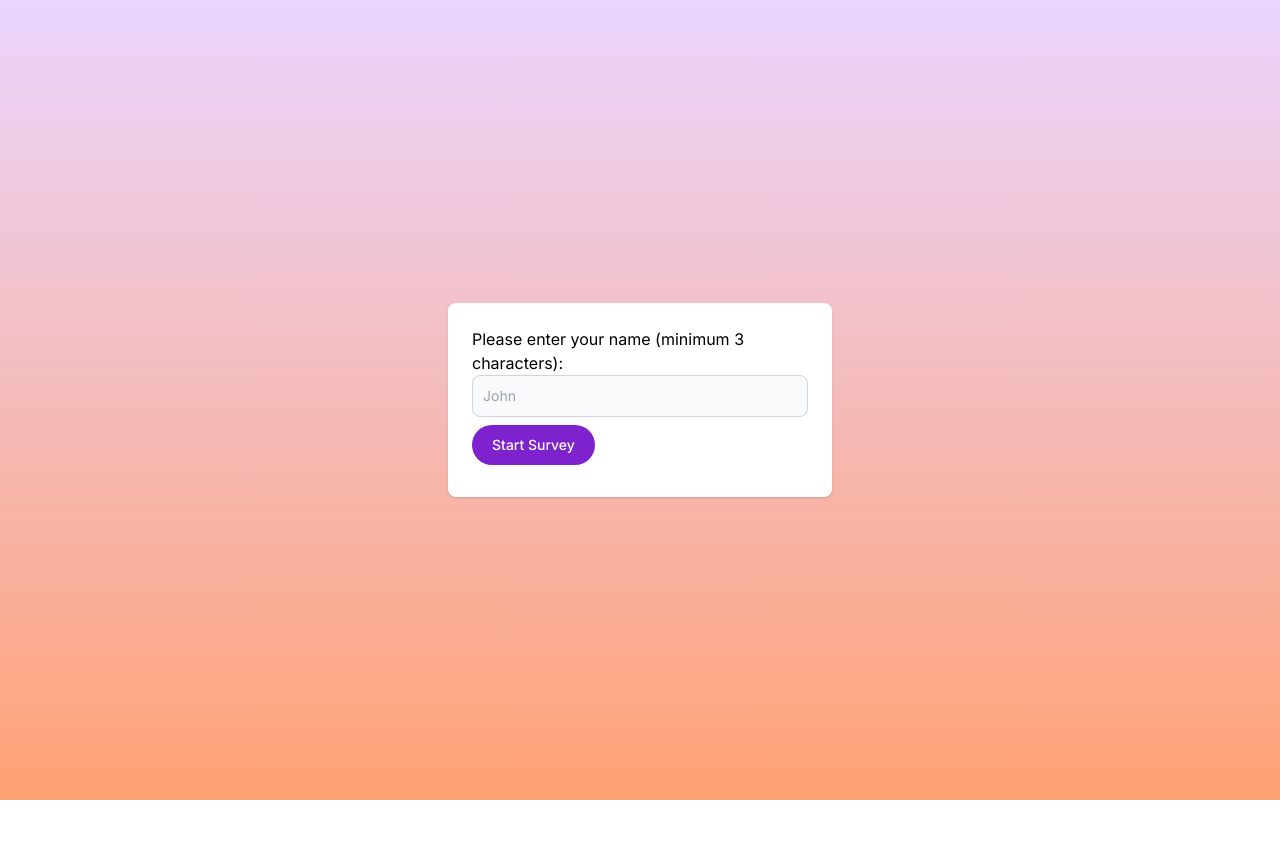
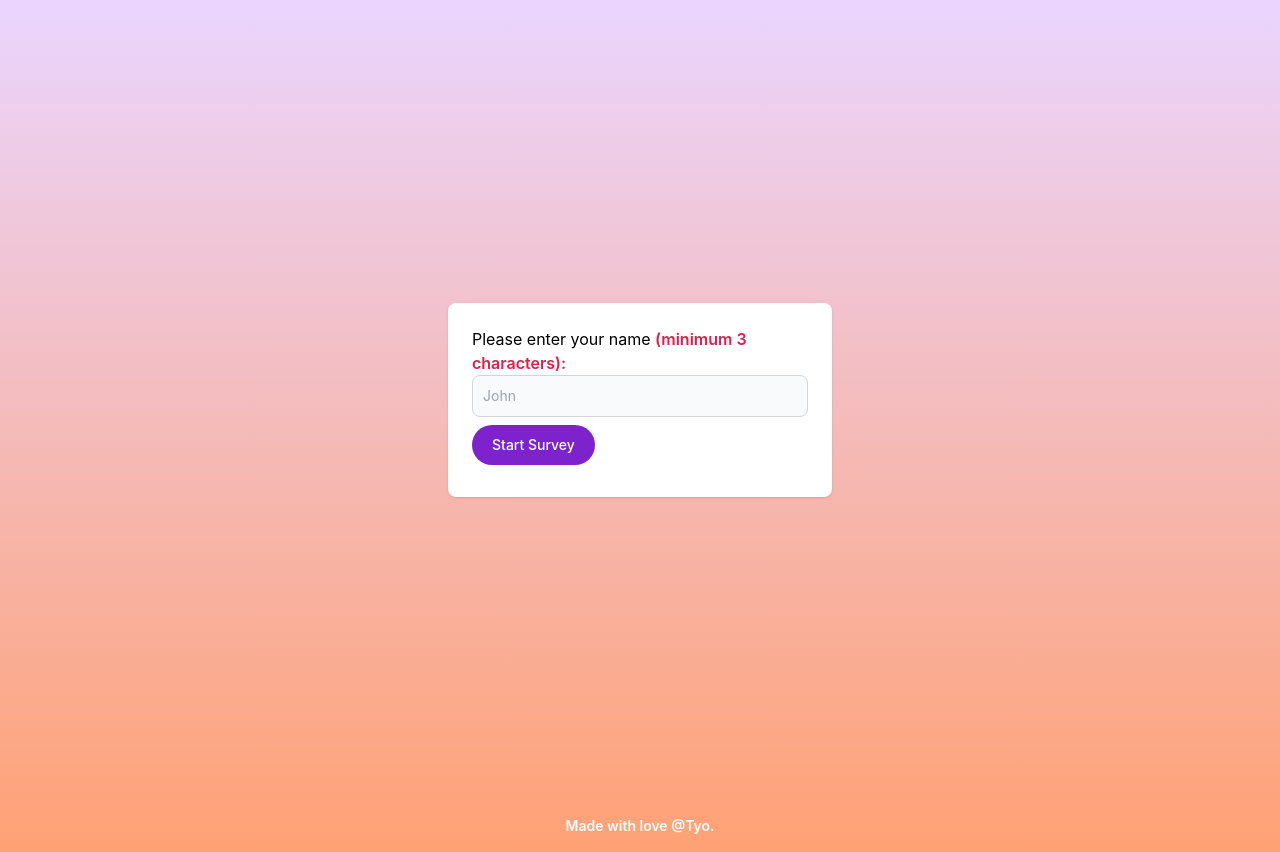
Before and after one commit to tyoprataama/Front-End-React-Test-Tyo, a Next.js app: page / in a window 1280 px wide. Before the commit the page ends 800 px from the top, so only its background shows below. Built offline with nearby package versions, Linux system fonts and the light colour scheme.

Commit message:
fix styling

```diff
--- a/app/components/Card.jsx
+++ b/app/components/Card.jsx
@@ -5,7 +5,7 @@ import React, {
 const Card = ({questionData, onAnswerSubmit, currentQuestionIndex}) => {
    const { question, options, num, isLocked } = questionData;
   const [selectedAnswer, setSelectedAnswer] = useState(null);
-  const isLastQuestion = currentQuestionIndex === options.length;
+  const isLastQuestion = currentQuestionIndex === questionData.length - 1;
 
   const handleSubmit = (e) => {
     e.preventDefault();
@@ -20,22 +20,22 @@ const Card = ({questionData, onAnswerSubmit, currentQuestionIndex}) => {
   };
 
   return (
-   <div className="flex flex-col items-center justify-center w-screen">
-  <div className="max-w-sm px-6 py-20 bg-white border border-none rounded-lg shadow">
-    <h1>{num}</h1>
-    <p>{question}</p>
+   <div className="flex flex-col items-center justify-center w-screen p-6">
+  <div className="max-w-sm px-6 py-6 pb-20 bg-white border border-none rounded-3xl shadow">
+    <h1 className="head font-bold text-indigo-200 mb-5">{num}</h1>
+    <p className="paragrap text-indigo-400 font-semibold mb-3">{question}</p>
     <form onSubmit={handleSubmit}>
       {options?.map((answer, index) => (
-        <label key={index} className="block">
+        <label key={index} className="block option text-indigo-400 flex items-center">
   <input
     type="radio"
     value={answer}
     checked={selectedAnswer === answer}
     onChange={() => setSelectedAnswer(answer)}
     disabled={isLocked}
-            className="mr-2"
+    className="h-5 w-5 rounded-full text-purple-600 focus:ring-4 border-2 border-purple-600"
   />
-          {answer}
+  <span className="ml-2">{answer}</span>
 </label>
       ))}
     </form>
@@ -43,7 +43,7 @@ const Card = ({questionData, onAnswerSubmit, currentQuestionIndex}) => {
   {!isLocked && (
     <div className="max-w-sm w-full px-10">
       <button
-        className="w-full text-white bg-purple-700 hover:bg-purple-800 focus:outline-none focus:ring-4 focus:ring-purple-300 font-medium rounded-full text-sm px-5 py-2.5 text-center mb-2 mt-5"
+        className="w-full text-white bg-purple-800 hover:bg-purple-700 focus:outline-none focus:ring-4 focus:ring-purple-800 font-medium rounded-full text-sm px-5 py-2.5 text-center mb-2 mt-5"
         onClick={handleNextQuestion}
         disabled={!selectedAnswer}
       >
--- a/app/components/End.jsx
+++ b/app/components/End.jsx
@@ -9,7 +9,7 @@ const End = ({
       onRestart();
     };
   return (
-       <div className="flex flex-col items-center justify-center h-screen w-screen">
+       <div className="flex flex-col items-center justify-center h-screen w-screen p-6">
   <div className="max-w-sm p-6 bg-white border border-none rounded-lg shadow">
       <h2>Survey Completed!</h2>
       <p>Thank you {userName} for completing the survey.</p>
--- /dev/null
+++ b/app/components/Footer.jsx
@@ -0,0 +1,15 @@
+import React from 'react'
+
+const Footer = () => {
+  return (
+   <footer className="w-screen p-4 text-center">
+  <div className="mx-auto md:flex md:items-center justify-center">
+    <span className="text-sm font-semibold text-white sm:text-center">Made with love @Tyo.</span>
+  </div>
+</footer>
+
+
+  )
+}
+
+export default Footer
--- a/app/components/Survey.jsx
+++ b/app/components/Survey.jsx
@@ -104,7 +104,7 @@ const Survey = () => {
       {!surveyStarted && (
         <div className="flex flex-col items-center justify-center h-screen">
   <div className="max-w-sm p-6 bg-white border border-none rounded-lg shadow">
-    <p>Please enter your name (minimum 3 characters):</p>
+    <p>Please enter your name <span className='text-rose-600 font-semibold'> (minimum 3 characters):</span></p>
     <input
       type="text"
       className="bg-gray-50 border border-gray-300 text-gray-900 text-sm rounded-lg focus:ring-blue-500 focus:border-blue-500 block w-full p-2.5"
@@ -126,7 +126,7 @@ const Survey = () => {
       {surveyStarted && !surveyComplete && (
         <>
           <div className="p-4 flex flex-col items-center justify-center gap-4 h-screen">
-            <div className="bg-indigo-300 h-1 w-full px-5">
+            <div className="bg-indigo-300 h-1 w-full">
               <div className="bg-indigo-500 h-full" style={{ width: `${(currentQuestionIndex + 1) / questions.length * 100}%` }} />
             </div>
           <p className='max-w-sm p-6 bg-white border border-none rounded-lg shadow mt-10'>Time Left: {timer} seconds</p>
--- a/app/globals.css
+++ b/app/globals.css
@@ -1,6 +1,7 @@
 @tailwind base;
 @tailwind components;
 @tailwind utilities;
+@import url('https://fonts.googleapis.com/css2?family=Inter:wght@400;500;600;700;800&display=swap');
 
 
 
@@ -8,4 +9,15 @@ body {
   background: rgb(255, 161, 116);
   background: linear-gradient(0deg, rgba(255, 161, 116, 1) 0%, rgba(234, 213, 255, 1) 100%);
   background-repeat: no-repeat;
+  font-family: 'Inter',
+  sans-serif;
 }
+.head{
+  font-size: 40px;
+}
+.paragrap{
+  font-size: 25px;
+}
+.option{
+  font-size: 20px;
+}
--- a/app/layout.js
+++ b/app/layout.js
@@ -1,7 +1,4 @@
 import './globals.css'
-import { Inter } from 'next/font/google'
-
-const inter = Inter({ subsets: ['latin'] })
 
 export const metadata = {
   title: 'Survey App',
@@ -11,7 +8,7 @@ export const metadata = {
 export default function RootLayout({ children }) {
   return (
     <html lang="en">
-      <body className={inter.className}>{children}</body>
+      <body>{children}</body>
     </html>
   )
 }
--- a/app/page.js
+++ b/app/page.js
@@ -1,10 +1,12 @@
 import Image from 'next/image'
 import Survey from './components/Survey'
+import Footer from './components/Footer'
 
 export default function Home() {
   return (
     <main>
       <Survey />
+      <Footer />
     </main>
   )
 }
```
Lines whose indentation alone changed are shown as unchanged.
